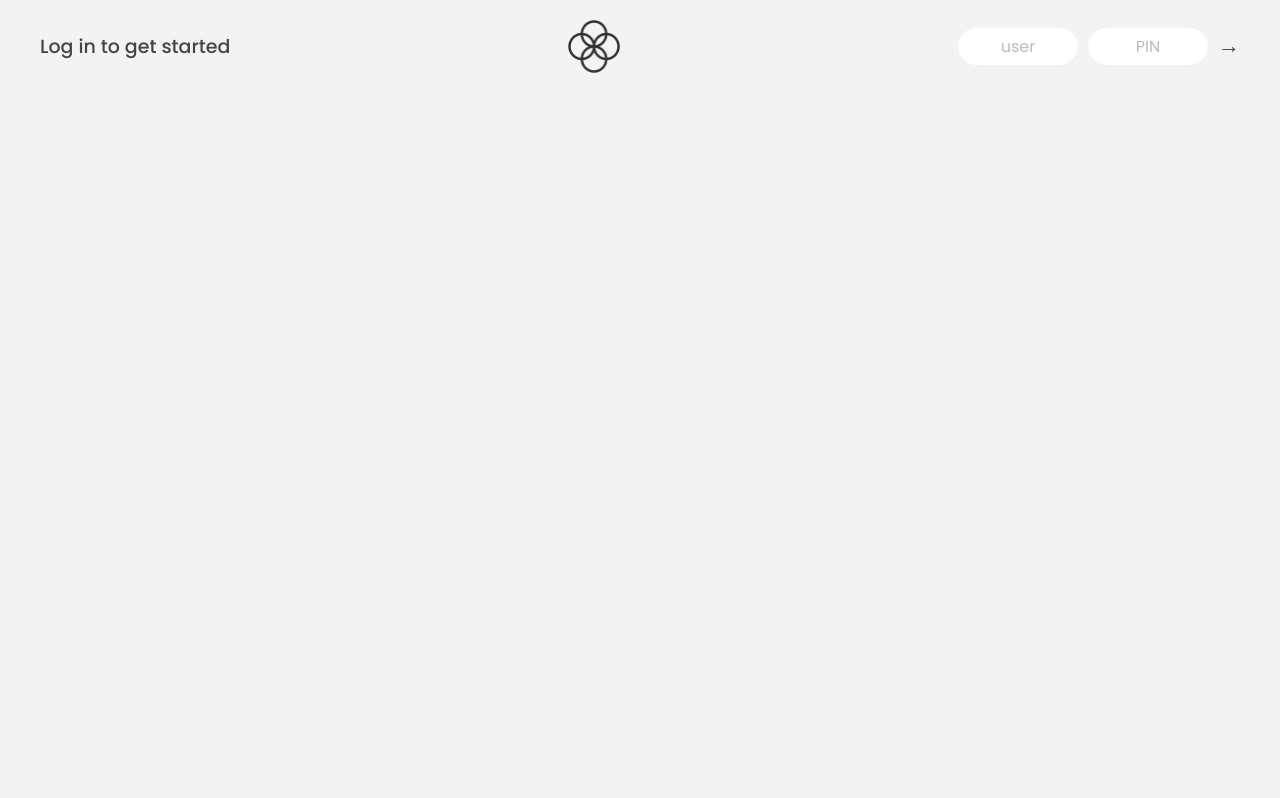
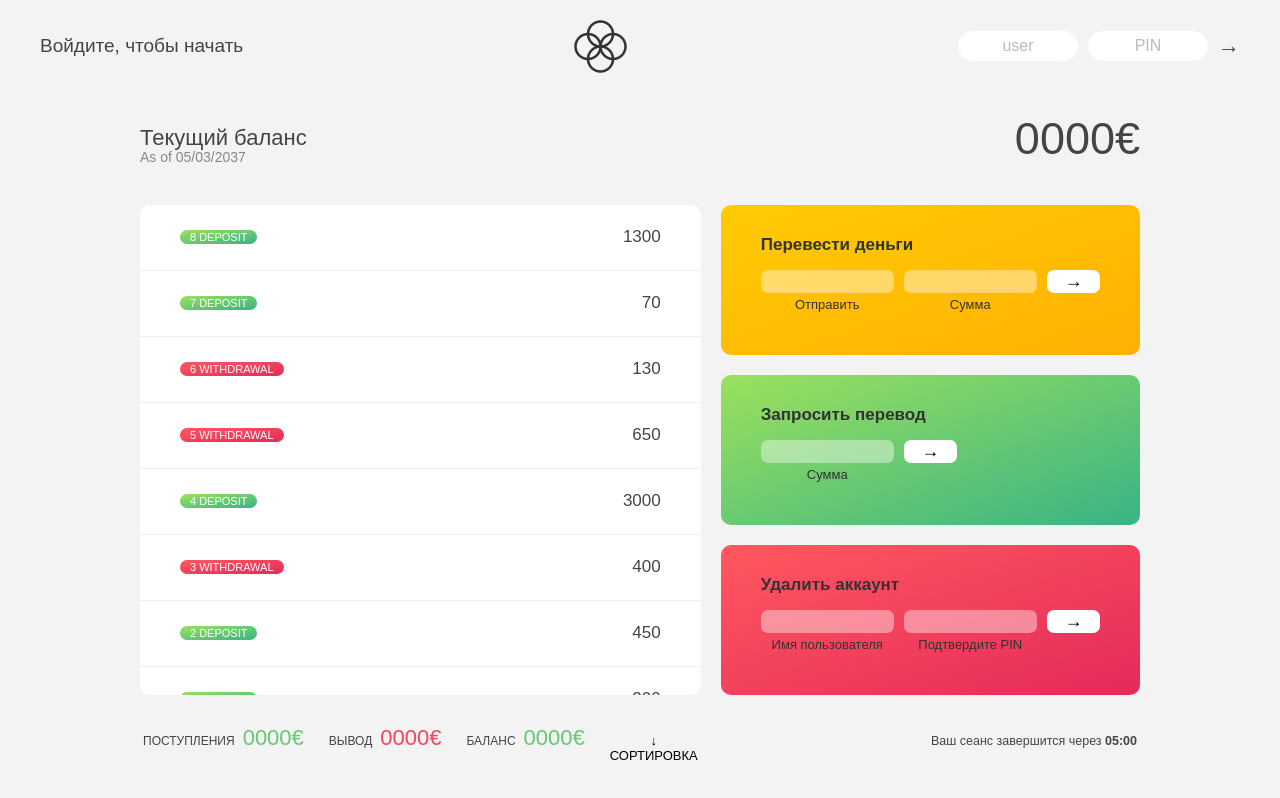
Before and after one commit to kirtarget/bank-app, a plain HTML site: page index.html in a window 1280 px wide. Drawn offline with Linux system fonts and the light colour scheme.

Commit message:
Перевёл страницу на русский и добавил немного функционала в скрипте, пока отображается только в консоли

```diff
--- a/index.html
+++ b/index.html
@@ -12,12 +12,12 @@
     />
 
     <link rel="stylesheet" href="style.css" />
-    <title>Bankist</title>
+    <title>Банкист</title>
   </head>
   <body>
     <!-- TOP NAVIGATION -->
     <nav>
-      <p class="welcome">Log in to get started</p>
+      <p class="welcome">Войдите, чтобы начать</p>
       <img src="logo.png" alt="Logo" class="logo" />
       <form class="login">
         <input
@@ -40,7 +40,7 @@
       <!-- BALANCE -->
       <div class="balance">
         <div>
-          <p class="balance__label">Current balance</p>
+          <p class="balance__label">Текущий баланс</p>
           <p class="balance__date">
             As of <span class="date">05/03/2037</span>
           </p>
@@ -66,40 +66,40 @@
 
       <!-- SUMMARY -->
       <div class="summary">
-        <p class="summary__label">In</p>
+        <p class="summary__label">Поступления</p>
         <p class="summary__value summary__value--in">0000€</p>
-        <p class="summary__label">Out</p>
+        <p class="summary__label">Вывод</p>
         <p class="summary__value summary__value--out">0000€</p>
-        <p class="summary__label">Interest</p>
+        <p class="summary__label">Баланс</p>
         <p class="summary__value summary__value--interest">0000€</p>
-        <button class="btn--sort">&downarrow; SORT</button>
+        <button class="btn--sort">&downarrow; СОРТИРОВКА</button>
       </div>
 
       <!-- OPERATION: TRANSFERS -->
       <div class="operation operation--transfer">
-        <h2>Transfer money</h2>
+        <h2>Перевести деньги</h2>
         <form class="form form--transfer">
           <input type="text" class="form__input form__input--to" />
           <input type="number" class="form__input form__input--amount" />
           <button class="form__btn form__btn--transfer">&rarr;</button>
-          <label class="form__label">Transfer to</label>
-          <label class="form__label">Amount</label>
+          <label class="form__label">Отправить</label>
+          <label class="form__label">Сумма</label>
         </form>
       </div>
 
       <!-- OPERATION: LOAN -->
       <div class="operation operation--loan">
-        <h2>Request loan</h2>
+        <h2>Запросить перевод</h2>
         <form class="form form--loan">
           <input type="number" class="form__input form__input--loan-amount" />
           <button class="form__btn form__btn--loan">&rarr;</button>
-          <label class="form__label form__label--loan">Amount</label>
+          <label class="form__label form__label--loan">Сумма</label>
         </form>
       </div>
 
       <!-- OPERATION: CLOSE -->
       <div class="operation operation--close">
-        <h2>Close account</h2>
+        <h2>Удалить аккаунт</h2>
         <form class="form form--close">
           <input type="text" class="form__input form__input--user" />
           <input
@@ -108,14 +108,14 @@
             class="form__input form__input--pin"
           />
           <button class="form__btn form__btn--close">&rarr;</button>
-          <label class="form__label">Confirm user</label>
-          <label class="form__label">Confirm PIN</label>
+          <label class="form__label">Имя пользователя</label>
+          <label class="form__label">Подтвердите PIN</label>
         </form>
       </div>
 
       <!-- LOGOUT TIMER -->
       <p class="logout-timer">
-        You will be logged out in <span class="timer">05:00</span>
+        Ваш сеанс завершится через <span class="timer">05:00</span>
       </p>
     </main>
 
--- a/script.js
+++ b/script.js
@@ -1,4 +1,4 @@
-"use strict";
+'use strict';
 
 /////////////////////////////////////////////////
 /////////////////////////////////////////////////
@@ -6,28 +6,28 @@
 
 // Data
 const account1 = {
-  owner: "Jonas Schmedtmann",
+  owner: 'Jonas Schmedtmann',
   movements: [200, 450, -400, 3000, -650, -130, 70, 1300],
   interestRate: 1.2, // %
   pin: 1111,
 };
 
 const account2 = {
-  owner: "Jessica Davis",
+  owner: 'Jessica Davis',
   movements: [5000, 3400, -150, -790, -3210, -1000, 8500, -30],
   interestRate: 1.5,
   pin: 2222,
 };
 
 const account3 = {
-  owner: "Steven Thomas Williams",
+  owner: 'Steven Thomas Williams',
   movements: [200, -200, 340, -300, -20, 50, 400, -460],
   interestRate: 0.7,
   pin: 3333,
 };
 
 const account4 = {
-  owner: "Sarah Smith",
+  owner: 'Sarah Smith',
   movements: [430, 1000, 700, 50, 90],
   interestRate: 1,
   pin: 4444,
@@ -36,39 +36,39 @@ const account4 = {
 const accounts = [account1, account2, account3, account4];
 
 // Elements
-const labelWelcome = document.querySelector(".welcome");
-const labelDate = document.querySelector(".date");
-const labelBalance = document.querySelector(".balance__value");
-const labelSumIn = document.querySelector(".summary__value--in");
-const labelSumOut = document.querySelector(".summary__value--out");
-const labelSumInterest = document.querySelector(".summary__value--interest");
-const labelTimer = document.querySelector(".timer");
+const labelWelcome = document.querySelector('.welcome');
+const labelDate = document.querySelector('.date');
+const labelBalance = document.querySelector('.balance__value');
+const labelSumIn = document.querySelector('.summary__value--in');
+const labelSumOut = document.querySelector('.summary__value--out');
+const labelSumInterest = document.querySelector('.summary__value--interest');
+const labelTimer = document.querySelector('.timer');
 
-const containerApp = document.querySelector(".app");
-const containerMovements = document.querySelector(".movements");
+const containerApp = document.querySelector('.app');
+const containerMovements = document.querySelector('.movements');
 
-const btnLogin = document.querySelector(".login__btn");
-const btnTransfer = document.querySelector(".form__btn--transfer");
-const btnLoan = document.querySelector(".form__btn--loan");
-const btnClose = document.querySelector(".form__btn--close");
-const btnSort = document.querySelector(".btn--sort");
+const btnLogin = document.querySelector('.login__btn');
+const btnTransfer = document.querySelector('.form__btn--transfer');
+const btnLoan = document.querySelector('.form__btn--loan');
+const btnClose = document.querySelector('.form__btn--close');
+const btnSort = document.querySelector('.btn--sort');
 
-const inputLoginUsername = document.querySelector(".login__input--user");
-const inputLoginPin = document.querySelector(".login__input--pin");
-const inputTransferTo = document.querySelector(".form__input--to");
-const inputTransferAmount = document.querySelector(".form__input--amount");
-const inputLoanAmount = document.querySelector(".form__input--loan-amount");
-const inputCloseUsername = document.querySelector(".form__input--user");
-const inputClosePin = document.querySelector(".form__input--pin");
+const inputLoginUsername = document.querySelector('.login__input--user');
+const inputLoginPin = document.querySelector('.login__input--pin');
+const inputTransferTo = document.querySelector('.form__input--to');
+const inputTransferAmount = document.querySelector('.form__input--amount');
+const inputLoanAmount = document.querySelector('.form__input--loan-amount');
+const inputCloseUsername = document.querySelector('.form__input--user');
+const inputClosePin = document.querySelector('.form__input--pin');
 
 /////////////////////////////////////////////////
 /////////////////////////////////////////////////
 // LECTURES
 
 const currencies = new Map([
-  ["USD", "United States dollar"],
-  ["EUR", "Euro"],
-  ["GBP", "Pound sterling"],
+  ['USD', 'United States dollar'],
+  ['EUR', 'Euro'],
+  ['GBP', 'Pound sterling'],
 ]);
 
 const movements = [200, 450, -400, 3000, -650, -130, 70, 1300];
@@ -76,9 +76,9 @@ const movements = [200, 450, -400, 3000, -650, -130, 70, 1300];
 /////////////////////////////////////////////////
 
 const displayMovements = function (movements) {
-  containerMovements.innerHTML = "";
+  containerMovements.innerHTML = '';
   movements.forEach(function (mov, i) {
-    const type = mov > 0 ? "deposit" : "withdrawal";
+    const type = mov > 0 ? 'deposit' : 'withdrawal';
     const html = `
       <div class="movements__row">
         <div class="movements__type movements__type--${type}">${
@@ -86,8 +86,42 @@ const displayMovements = function (movements) {
     } ${type}</div>
         <div class="movements__value">${Math.abs(mov)}</div>
       </div>`;
-    containerMovements.insertAdjacentHTML("afterbegin", html);
+    containerMovements.insertAdjacentHTML('afterbegin', html);
   });
 };
 
+const eurToUSD = 1.1;
+
+const movementsUSD = movements.map(mov => mov * eurToUSD);
+
+console.log(movements);
+console.log(movementsUSD);
+
+const movementDescriptions = movements.map(
+  (mov, i) =>
+    `Операция ${i + 1}: Вы ${mov > 0 ? 'внесли' : 'вывели'} ${Math.abs(mov)}`
+);
+console.log(movementDescriptions);
 displayMovements(account1.movements);
+
+const createUsernames = function (accs) {
+  accs.forEach(function (acc) {
+    acc.username = acc.owner
+      .toLowerCase()
+      .split(' ')
+      .map(name => name[0])
+      .join('');
+  });
+};
+
+createUsernames(accounts);
+
+const deposits = movements.filter(function (mov) {
+  return mov > 0;
+});
+const withdrawals = movements.filter(mov => mov < 0);
+const balance = movements.reduce(function (acc, curr, i, arr) {
+  console.log(`Iteration #${i}: ${acc}`);
+  return acc + curr;
+}, 0);
+console.log(balance);
--- a/style.css
+++ b/style.css
@@ -16,7 +16,7 @@ html {
 }
 
 body {
-  font-family: "Poppins", sans-serif;
+  font-family: 'Montserrat', sans-serif;
   color: #444;
   background-color: #f3f3f3;
   height: 100vh;
@@ -94,7 +94,7 @@ nav {
   gap: 2rem;
 
   /* NOTE This creates the fade in/out anumation */
-  opacity: 0;
+  /* opacity: 0; */
   transition: all 1s;
 }
 
```
Also changed, not shown: 1 other file.
